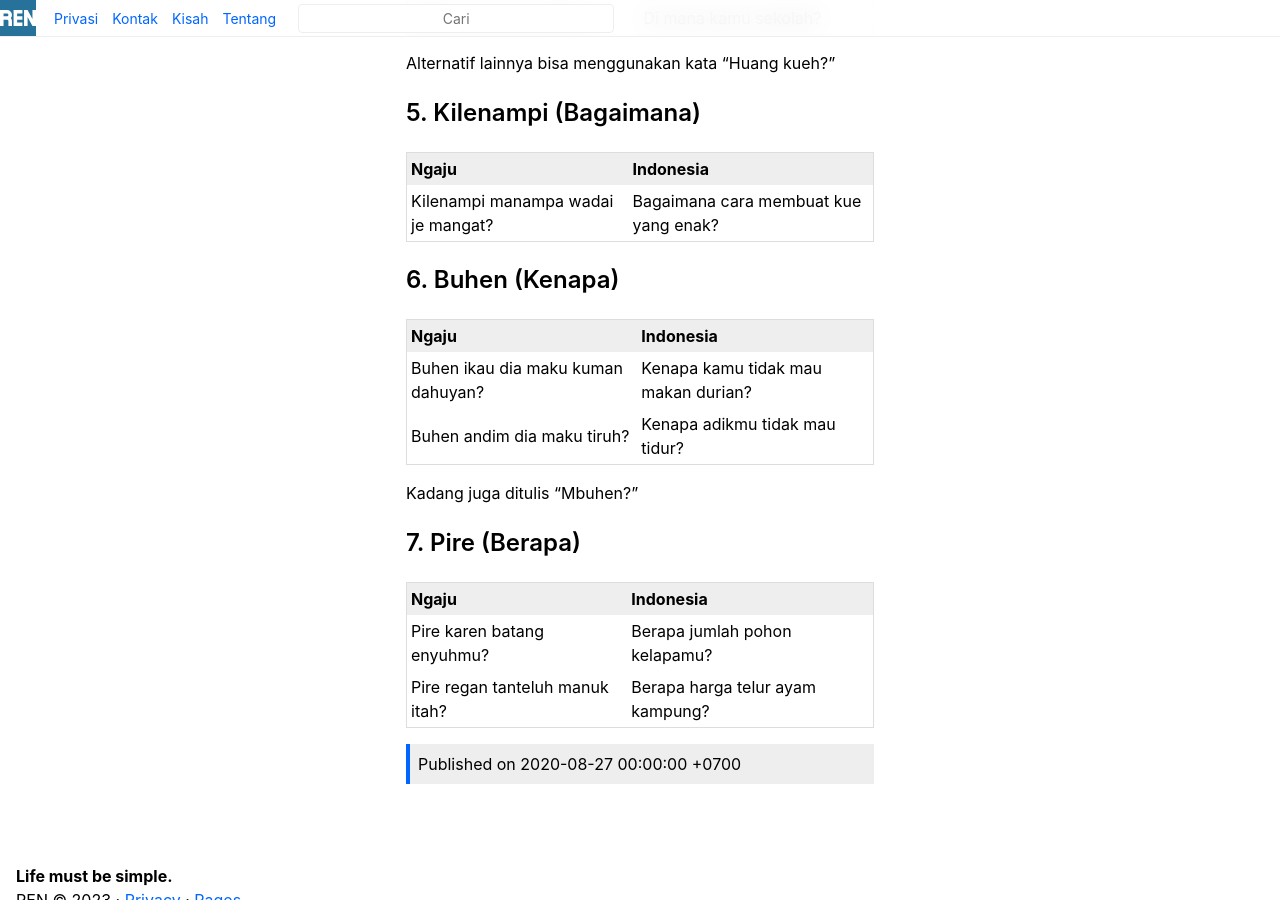
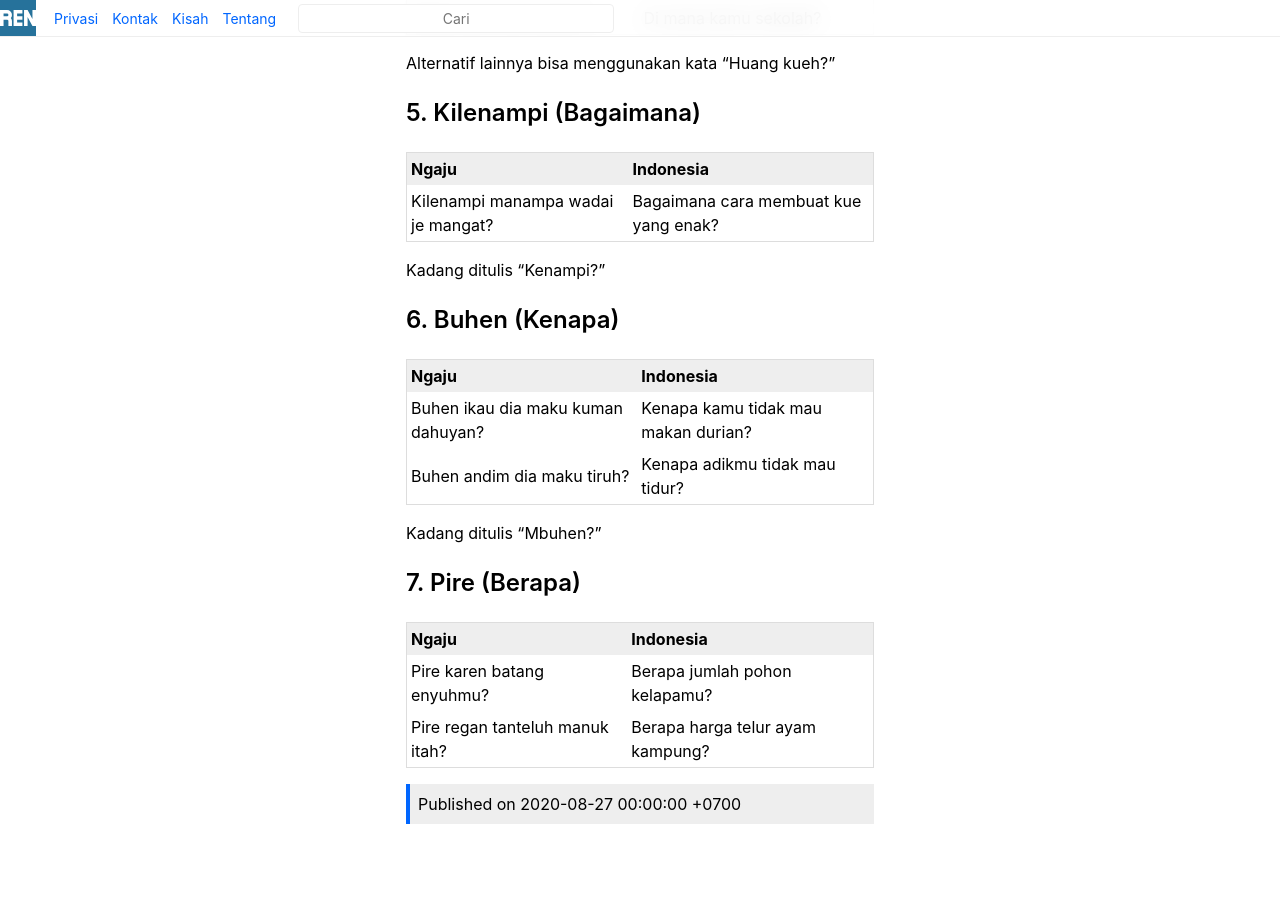
Before and after one commit to ren-id/blog, a Jekyll site: the page built from docs/_posts/2020-08-27-contoh-kata-tanya-dalam-bahasa-dayak-ngaju.md, in a window 1280 px wide and 900 px high, scrolled down 1232 px. Built offline with Jekyll 4.4.1, drawn with Linux system fonts in a browser that asks for light colours; our own code applies the rules of GitHub Pages for plain Markdown files; comment, search, counter and statistics services are not loaded.

Commit message:
Update 2020-08-27-contoh-kata-tanya-dalam-bahasa-dayak-ngaju.md

```diff
--- a/docs/_posts/2020-08-27-contoh-kata-tanya-dalam-bahasa-dayak-ngaju.md
+++ b/docs/_posts/2020-08-27-contoh-kata-tanya-dalam-bahasa-dayak-ngaju.md
@@ -45,6 +45,8 @@
 | --- | --- |
 | Kilenampi manampa wadai je mangat? | Bagaimana cara membuat kue yang enak? |
 
+Kadang ditulis "Kenampi?"
+
 ## 6. Buhen (Kenapa)
 
 | Ngaju | Indonesia |
@@ -52,7 +54,7 @@
 | Buhen ikau dia maku kuman dahuyan? | Kenapa kamu tidak mau makan durian? |
 | Buhen andim dia maku tiruh? | Kenapa adikmu tidak mau tidur? |
 
-Kadang juga ditulis "Mbuhen?"
+Kadang ditulis "Mbuhen?"
 
 ## 7. Pire (Berapa)
 
```
